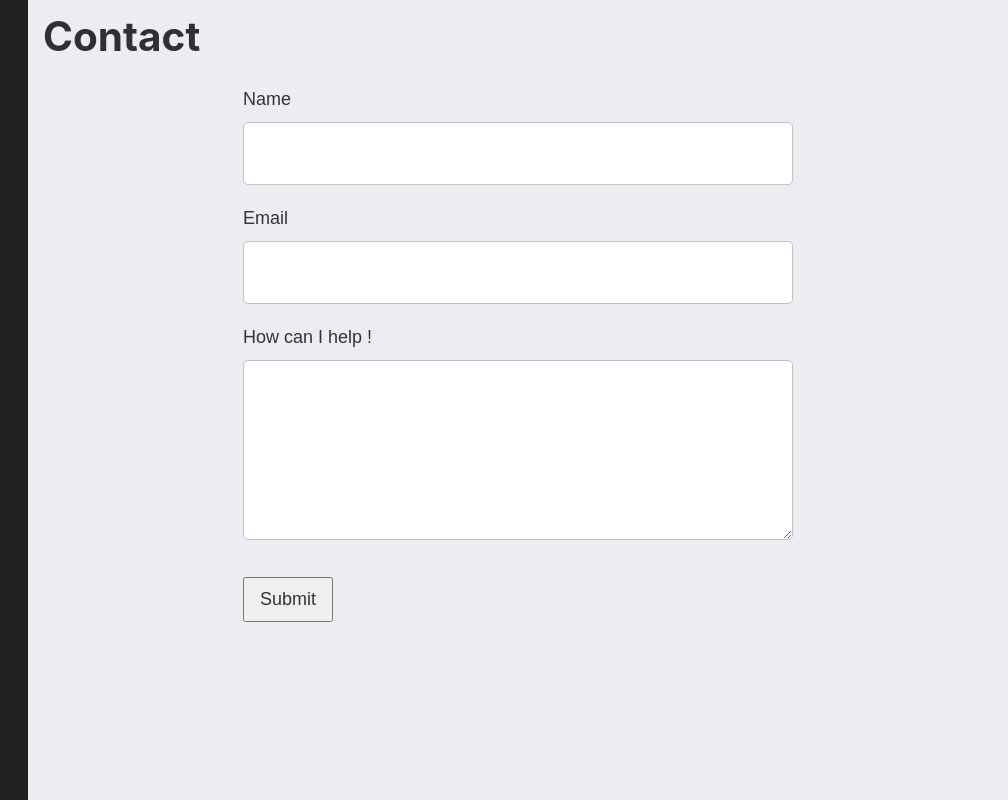
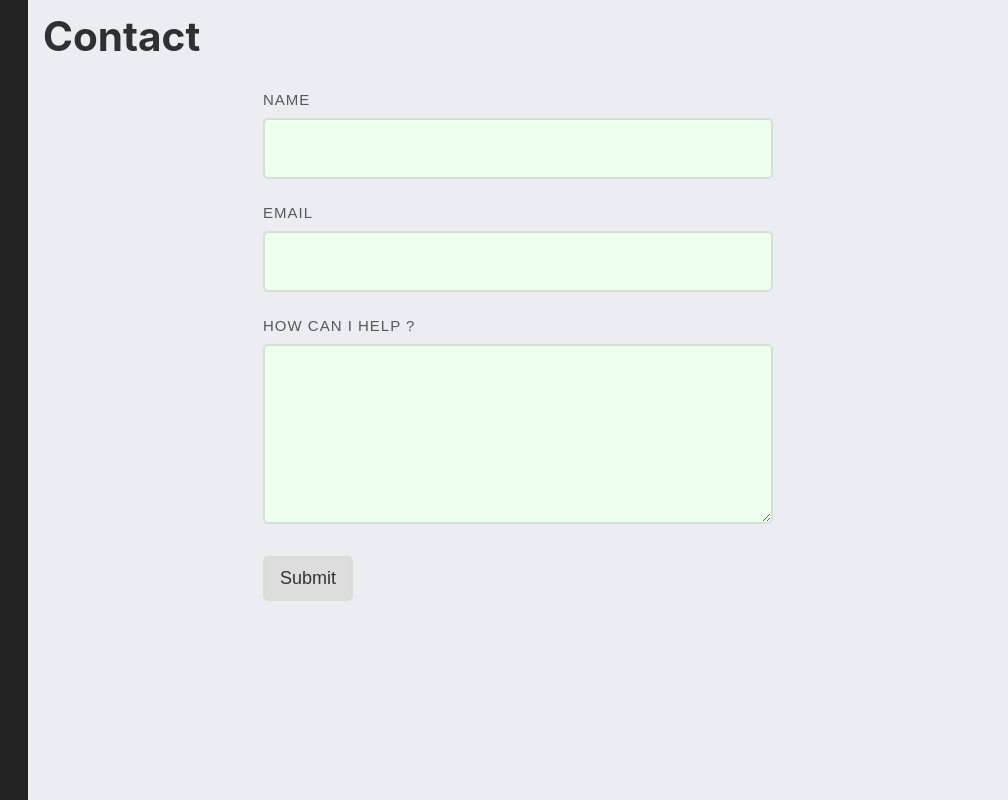
Before and after one commit to CoderPrans/CoderPrans.github.io, a Gatsby site: page /contact in a window 1280 px wide. Shown: the full height of the page, 272-1280 px from the left. Built offline with nearby package versions, Linux system fonts and the light colour scheme; Gatsby itself is replaced by a stand-in of ours.

Commit message:
contact page

```diff
--- a/src/components/layout.css
+++ b/src/components/layout.css
@@ -419,31 +419,43 @@ footer {
   box-shadow: 0 14px 28px rgba(0, 0, 0, 0.25), 0 10px 10px rgba(0, 0, 0, 0.22);
 }
 form {
+  padding: 0px 20px;
   width: 100%;
   margin: 0 auto;
   max-width: 550px;
 }
 label {
-  font-size: 18px;
+  font-size: 15px;
   color: #333;
+  letter-spacing: 1px;
+  opacity: 0.8;
 }
 input[type="text"],
 input[type="email"],
 textarea {
-  padding: 20px;
-  border: 1px solid #c2c2c2;
+  padding: 15px;
+  border: 2px solid #d2e2d2;
   border-radius: 5px;
-  font-size: 1rem;
+  font-size: 1.3rem;
   width: 100%;
-  margin: 10px 15px 20px 0px;
+  margin: 5px 0 20px 0;
+  background: #efe;
 }
 [type="submit"] {
   padding: 10px 15px;
   font-size: 18px;
+  background: #ddd;
+  border: 2px solid #d2e2d2;
+  border-radius: 5px;
   color: #333;
-  margin: 10px auto;
+  margin: 5px auto;
+  cursor: pointer;
+}
+[type="submit"]:hover {
+  background: lightgreen;
 }
 textarea {
   resize: vertical;
   min-height: 180px;
+  line-height: 145%;
 }
--- a/src/pages/contact.js
+++ b/src/pages/contact.js
@@ -4,30 +4,84 @@ import React, { useState } from "react"
 import Layout from "../components/layout"
 import SEO from "../components/seo"
 
-const SecondPage = () => {
-  const [Name, setName] = useState("")
-  const [Email, setEmail] = useState("")
-  const [Mssg, setMssg] = useState("")
+const ContactPage = () => {
+  const [name, setName] = useState("")
+  const [email, setEmail] = useState("")
+  const [mssg, setMssg] = useState("")
 
   return (
     <Layout>
       <SEO title="Contact" />
       <h1>Contact</h1>
-      <form onSubmit={e => e.preventDefault()}>
-        <label htmlFor="Name">Name</label>
+      <form
+        onSubmit={e => {
+          e.preventDefault()
+          clickSend({ name, email, mssg })
+          setName("")
+          setEmail("")
+          setMssg("")
+        }}
+      >
+        <label htmlFor="Name">NAME</label>
         <br />
-        <input type="text" />
-        <label htmlFor="Email">Email</label>
+        <input
+          value={name}
+          onChange={e => setName(e.target.value)}
+          name="name"
+          type="text"
+          required
+        />
+        <label htmlFor="Email">EMAIL</label>
         <br />
-        <input type="text" />
-        <label htmlFor="Mssg">How can I help !</label>
+        <input
+          value={email}
+          onChange={e => setEmail(e.target.value)}
+          type="email"
+          required
+        />
+        <label htmlFor="Mssg">HOW CAN I HELP ?</label>
         <br />
-        <textarea></textarea>
-        <br />
+        <textarea
+          value={mssg}
+          onChange={e => setMssg(e.target.value)}
+        ></textarea>
         <input type="submit" />
       </form>
     </Layout>
   )
 }
 
-export default SecondPage
+const clickSend = ({ name, email, mssg }) => {
+  console.log(name, email, mssg)
+  console.log(typeof name, typeof email, typeof mssg)
+  const content = `<h2>Message</h2><b>Name: ${name}</b><br /><b>Email: ${email}</b><br /><p>${mssg}</p>`
+
+  const bodyEncoded = new URLSearchParams()
+  bodyEncoded.append("from_email", email)
+  bodyEncoded.append("to_email", "pranavbhaskar17@gmail.com")
+  bodyEncoded.append("subject", "contact from website")
+  bodyEncoded.append("content", content)
+
+  fetch(
+    "https://wt-4896982400a54bf82243b9417c45f1ea-0.sandbox.auth0-extend.com/sendgrid_Patanjali",
+    {
+      method: "POST",
+      body: bodyEncoded,
+      headers: {
+        "Content-Type": "application/x-www-form-urlencoded",
+      },
+    }
+  )
+    .then(res => {
+      console.log(res)
+      alertRes(res)
+    })
+    .catch(err => console.log(err))
+}
+
+const alertRes = res =>
+  res.statusText === "OK"
+    ? alert("Hurray!\nmessage sent succesfully")
+    : alert("Oops!\nsomething's wrong. Please try again")
+
+export default ContactPage
```
